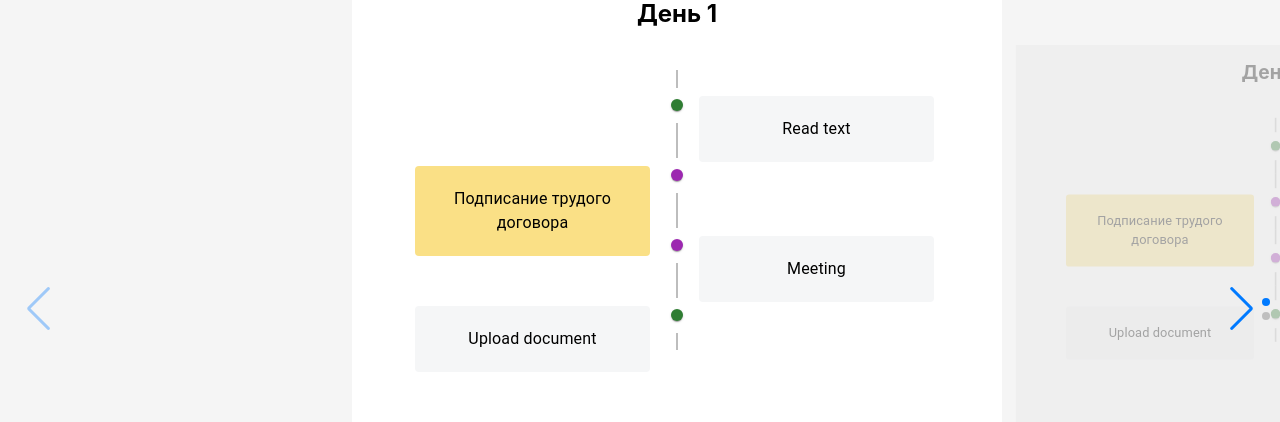
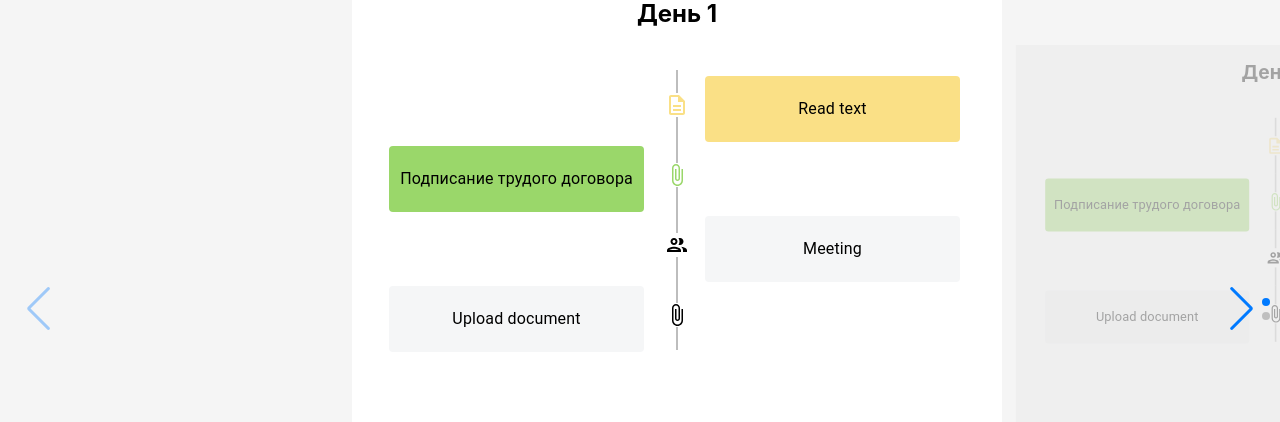
Before and after one commit to iris1111/mimo2021, a React (Create React App) app in the folder frontend/: page /newbie in a window 1280 px wide. Shown: the part 171-593 px from the top of the page. Built offline with nearby package versions, Linux system fonts and the light colour scheme.

Commit message:
* fix modal

```diff
--- a/frontend/src/components/Task.tsx
+++ b/frontend/src/components/Task.tsx
@@ -8,8 +8,11 @@ export default function Task(props: any) {
   const [modalOpen, setModalOpen] = useState(false);
   function handleOpen() {}
   return (
-    <div className={"task" + " " + props.className}>
-      <div onClick={() => setModalOpen(true)}>
+    <div>
+      <div
+        className={"task" + " " + props.className}
+        onClick={() => setModalOpen(true)}
+      >
         <p>{props.task.title}</p>
       </div>
       <TaskModal
--- a/frontend/src/components/TaskLine/index.tsx
+++ b/frontend/src/components/TaskLine/index.tsx
@@ -8,6 +8,12 @@ import TimelineDot from "@mui/lab/TimelineDot";
 import { TimelineOppositeContent } from "@mui/lab";
 import Task from "../Task";
 import "./style.css";
+import {
+  AttachFileOutlined,
+  DescriptionOutlined,
+  GroupOutlined,
+  MeetingRoomOutlined,
+} from "@material-ui/icons";
 
 export default function TaskLine(props?: any) {
   const enum StatusColor {
@@ -21,13 +27,14 @@ export default function TaskLine(props?: any) {
       text: "Lorem ipsum dolor sit amet consectetur adipisicing elit. Molestias corrupti autem, blanditiis commodi incidunt sapiente nesciunt earum delectus magni veritatis amet porro necessitatibus tempora velit excepturi ipsam, exercitationem ducimus quis!",
       type: "read",
       status: StatusColor.success,
+      color: "gold",
     },
     {
       id: 2,
       title: "Подписание трудого договора",
       type: "upload",
-      status: StatusColor.hold,
-      color: "gold",
+      status: StatusColor.success,
+      color: "green",
     },
     {
       id: 3,
@@ -42,6 +49,29 @@ export default function TaskLine(props?: any) {
       status: StatusColor.success,
     },
   ];
+
+  function renderIcon(task: any) {
+    switch (task.type) {
+      case "upload":
+        return (
+          <AttachFileOutlined
+            className={task.color ? "text-" + task.color : ""}
+          ></AttachFileOutlined>
+        );
+        break;
+
+      case "read":
+        return (
+          <DescriptionOutlined className={"text-gold"}></DescriptionOutlined>
+        );
+        break;
+      case "meeting":
+        return <GroupOutlined></GroupOutlined>;
+        break;
+      default:
+        break;
+    }
+  }
   return (
     <div className="">
       <div className="task-line">
@@ -56,9 +86,9 @@ export default function TaskLine(props?: any) {
                   variant="body2"
                   color="text.secondary"
                 ></TimelineOppositeContent>
-                <TimelineSeparator>
+                <TimelineSeparator className="task-line_line">
                   <TimelineConnector />
-                  <TimelineDot color={task.status} />
+                  {renderIcon(task)}
                   <TimelineConnector />
                 </TimelineSeparator>
                 <TimelineContent>
--- a/frontend/src/components/TaskLine/style.css
+++ b/frontend/src/components/TaskLine/style.css
@@ -13,7 +13,7 @@
 .task {
   background: #f5f6f7;
   border-radius: 4px;
-  width: 225px;
+  width: 245px;
   position: absolute;
   padding: 5px;
   z-index: 9999;
@@ -21,7 +21,9 @@
 }
 .task-line-task-wrapper {
   position: relative;
-  margin: 20px 0;
+  /* margin: 20px 0; */
+}
+.task-line_line {
 }
 .task-left {
   right: 5px;
@@ -42,3 +44,13 @@
 .gold {
   background-color: rgba(250, 224, 134, 1);
 }
+.text-gold {
+  color: rgba(250, 224, 134, 1);
+}
+.green {
+  background-color: rgba(154, 215, 106, 1);
+}
+
+.text-green {
+  color: rgba(154, 215, 106, 1);
+}
```
